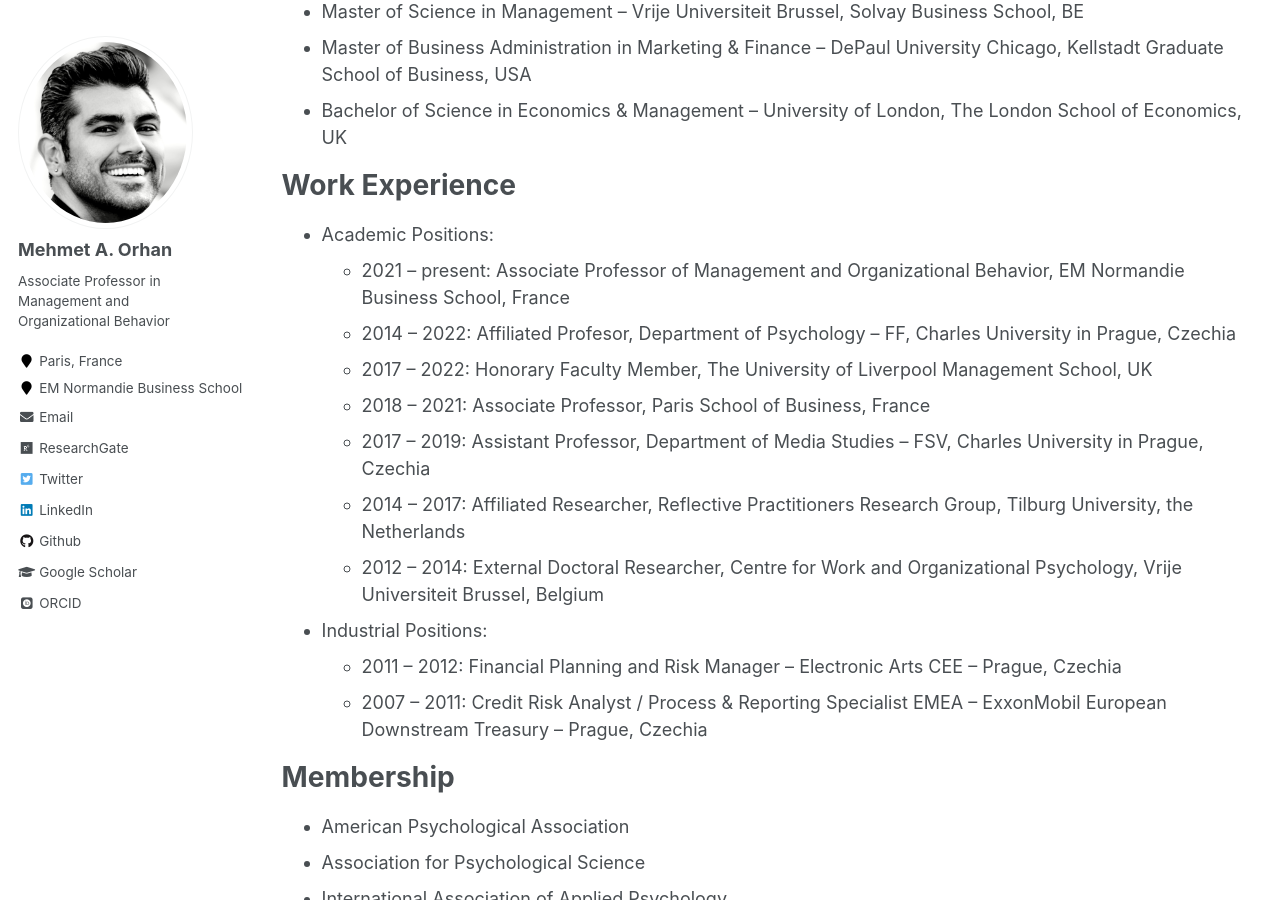
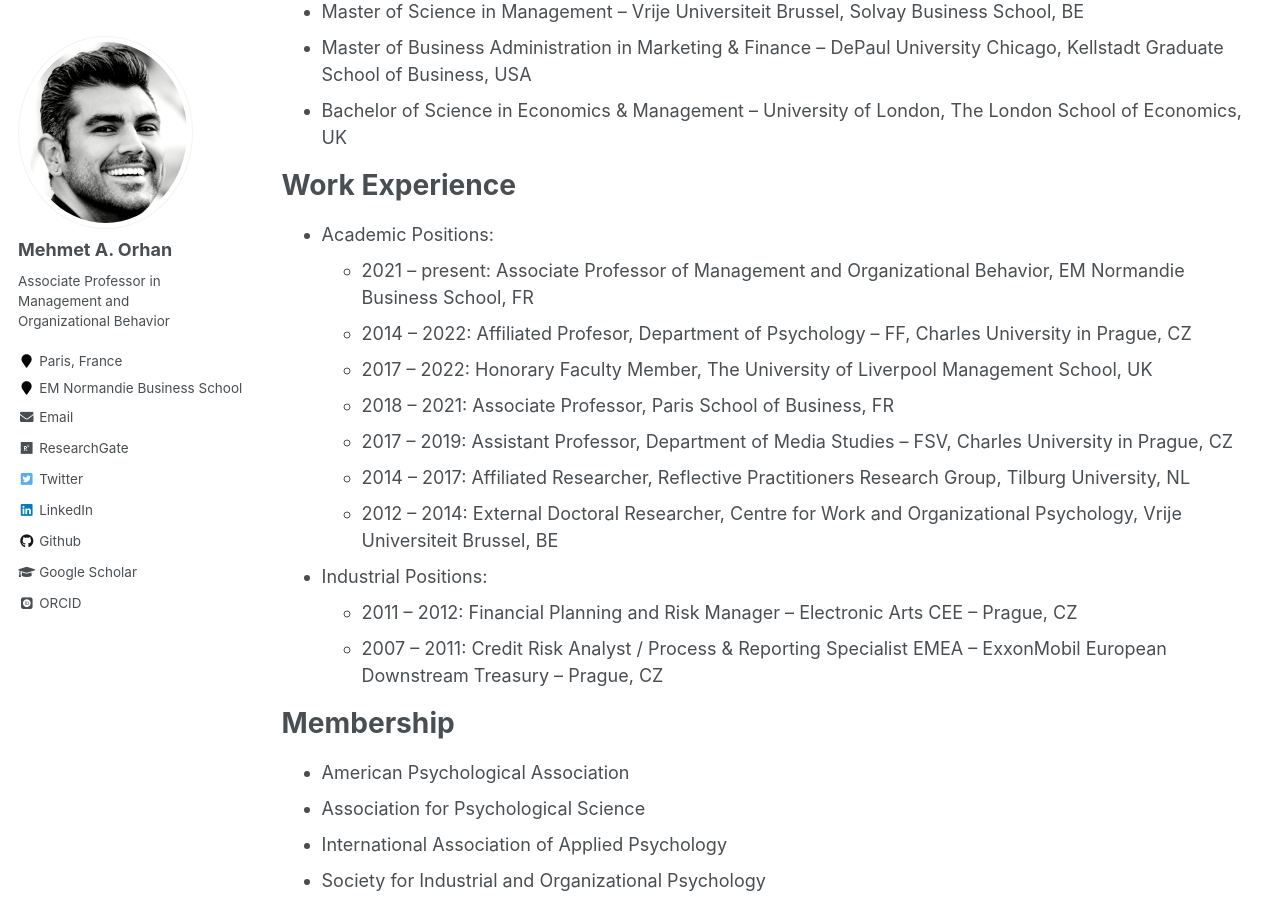
Before and after one commit to maorhan/maorhan.github.io, a Jekyll site: the page built from _pages/cv.md, in a window 1280 px wide and 900 px high, scrolled down 349 px. Built offline with Jekyll 4.4.1, drawn with Linux system fonts in a browser that asks for light colours; some web fonts are replaced.

Commit message:
Update cv.md

```diff
--- a/_pages/cv.md
+++ b/_pages/cv.md
@@ -21,17 +21,17 @@ Education
 Work Experience
 ======
 * Academic Positions:
-  * 2021 – present: Associate Professor of Management and Organizational Behavior, EM Normandie Business School, France
-  * 2014 – 2022: Affiliated Profesor, Department of Psychology – FF, Charles University in Prague, Czechia
+  * 2021 – present: Associate Professor of Management and Organizational Behavior, EM Normandie Business School, FR
+  * 2014 – 2022: Affiliated Profesor, Department of Psychology – FF, Charles University in Prague, CZ
   * 2017 – 2022: Honorary Faculty Member, The University of Liverpool Management School, UK
-  * 2018 – 2021: Associate Professor, Paris School of Business, France
-  * 2017 – 2019: Assistant Professor, Department of Media Studies – FSV, Charles University in Prague, Czechia
-  * 2014 – 2017: Affiliated Researcher, Reflective Practitioners Research Group, Tilburg University, the Netherlands
-  * 2012 – 2014: External Doctoral Researcher, Centre for Work and Organizational Psychology, Vrije Universiteit Brussel, Belgium
+  * 2018 – 2021: Associate Professor, Paris School of Business, FR
+  * 2017 – 2019: Assistant Professor, Department of Media Studies – FSV, Charles University in Prague, CZ
+  * 2014 – 2017: Affiliated Researcher, Reflective Practitioners Research Group, Tilburg University, NL
+  * 2012 – 2014: External Doctoral Researcher, Centre for Work and Organizational Psychology, Vrije Universiteit Brussel, BE
 
 * Industrial Positions:
-  * 2011 – 2012: Financial Planning and Risk Manager – Electronic Arts CEE – Prague, Czechia
-  * 2007 – 2011: Credit Risk Analyst / Process & Reporting Specialist EMEA – ExxonMobil European Downstream Treasury – Prague, Czechia
+  * 2011 – 2012: Financial Planning and Risk Manager – Electronic Arts CEE – Prague, CZ
+  * 2007 – 2011: Credit Risk Analyst / Process & Reporting Specialist EMEA – ExxonMobil European Downstream Treasury – Prague, CZ
 
 Membership
 ======
```
